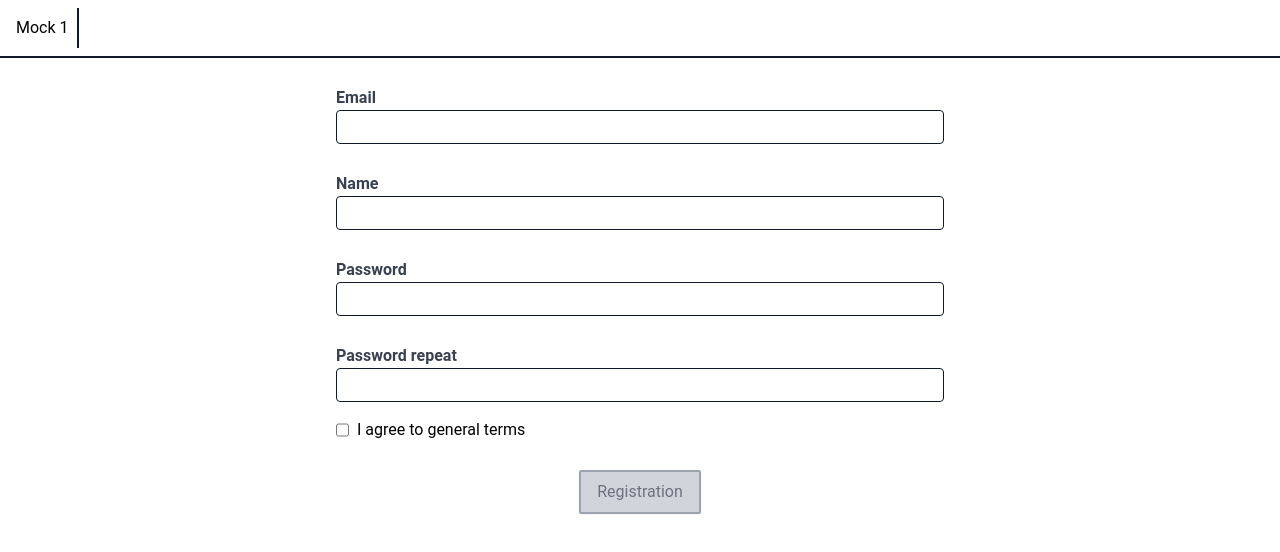
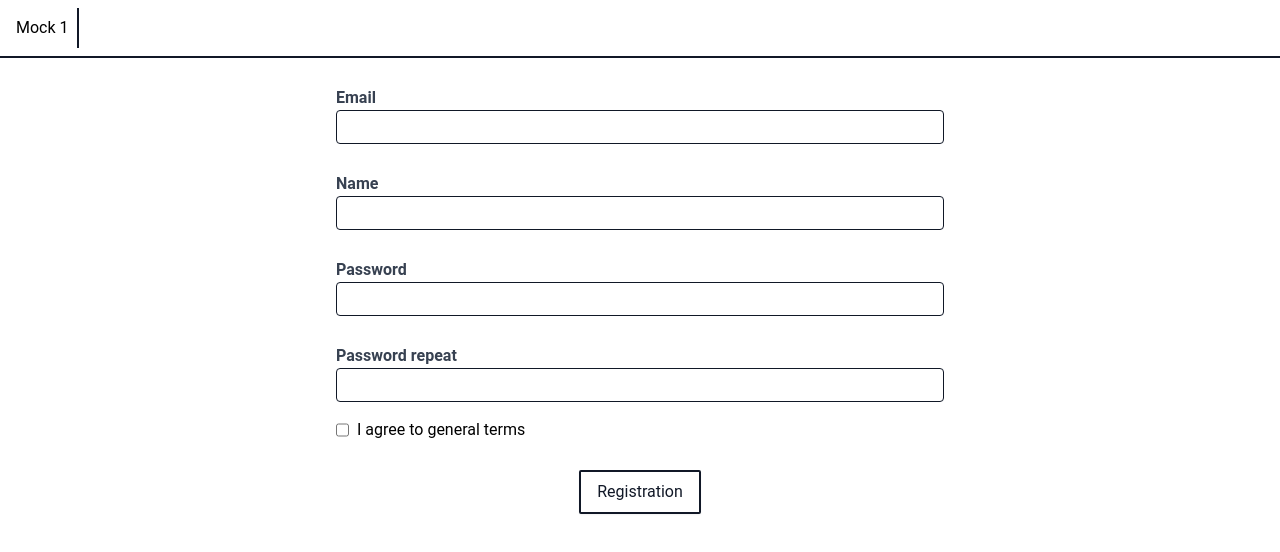
Before and after one commit to DavidSurina/test_project, a React (Create React App) app: page /mock1 in a window 1280 px wide. Shown: the top 552 px of the page. Built offline with nearby package versions, Linux system fonts and the light colour scheme.

Commit message:
added onSubmit to formGenerator

```diff
--- a/src/components/FormGenerator/FormGenerator.tsx
+++ b/src/components/FormGenerator/FormGenerator.tsx
@@ -1,11 +1,11 @@
-import React, { ChangeEvent, useState } from "react";
+import React, { ChangeEvent } from "react";
 
 import InputField from "./InputField/InputField";
 
 import { DataObjectType } from "../../globals/mockObjects";
 import Checkbox from "./Checkbox/Checkbox";
-import { WasFieldTouchedType } from "./types";
 import useForm from "../../hooks/useForm";
+import { ValuesType } from "./types";
 
 type PropTypes = {
   dataObject: DataObjectType;
@@ -15,17 +15,13 @@ function FormGenerator(props: PropTypes): JSX.Element {
   const { dataObject } = props;
   const { formFields: fields, submitBtnLabel } = dataObject;
 
-  const [isDisabled, setIsDisabled] = useState(true);
+  const onSubmit = (values: ValuesType) => {
+    console.log("submitted", values);
+  };
 
-  const {
-    handleChange,
-    handleSumbit,
-    values,
-    errors,
-    wasFieldTouched,
-    handleBlur,
-  } = useForm({
+  const { handleChange, handleSumbit, values, errors, handleBlur } = useForm({
     dataObject,
+    onSubmit,
   });
 
   return (
@@ -39,7 +35,7 @@ function FormGenerator(props: PropTypes): JSX.Element {
                 onChange={(e: ChangeEvent<HTMLInputElement>) => handleChange(e)}
                 errors={errors[field.name]}
                 key={index}
-                value={values[field.name]}
+                //value={values[field.name]}
               />
             );
           }
@@ -57,7 +53,6 @@ function FormGenerator(props: PropTypes): JSX.Element {
         <button
           type="submit"
           className="px-4 py-2 mt-3 shadow-sm text-gray-900 self-center bg-white border-2 border-gray-900 rounded-sm hover:shadow-lg disabled:text-gray-500 disabled:border-gray-400 disabled:bg-gray-300 disabled:hover:shadow-none"
-          disabled={isDisabled}
         >
           {submitBtnLabel}
         </button>
```
